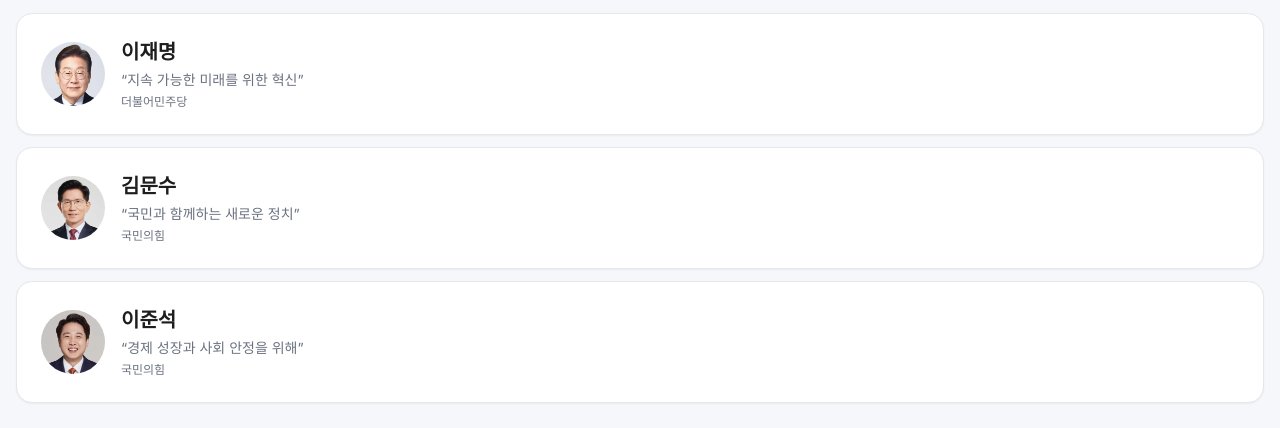
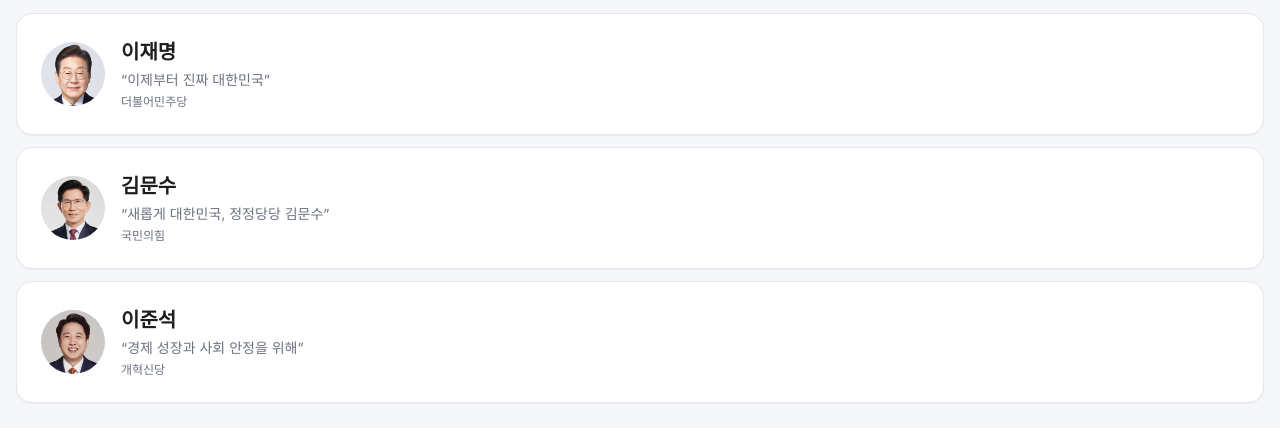
Before and after one commit to Kwon-Jisu/AlgoVote_Web, a Next.js app: page /chatbot in a window 1280 px wide. Shown: the part 280-708 px from the top of the page. Built offline with nearby package versions, Linux system fonts and the light colour scheme; a web font is replaced by a local one.

Commit message:
data: 후보자 상세정보

```diff
--- a/src/data/candidates.ts
+++ b/src/data/candidates.ts
@@ -38,11 +38,11 @@ export const candidates: Candidate[] = [
     id: 'lee-jaemyung',
     name: '이재명',
     party: '더불어민주당',
-    age: 58,
-    birthplace: '경기도 안양시',
-    education: ['중앙대학교 법학과 졸업'],
-    career: ['제20대 더불어민주당 대선 후보', '전 경기도지사', '전 성남시장'],
-    slogan: '지속 가능한 미래를 위한 혁신',
+    age: 61,
+    birthplace: '경상북도 안동군',
+    education: ['중앙대학교 법학과 학사', '경원대학교 행정학 석사'],
+    career: ['22대 국회의원(인천 계양 을)','6·7대 더불어민주당 대표', '35대 경기도지사', '19·20대 성남시장'],
+    slogan: '이제부터 진짜 대한민국',
     profileImage: '/images/candidates/lee-jaemyung.jpg',
     websiteUrl: 'https://theminjoo.kr/main/sub/news/list.php?brd=254',
   },
@@ -50,22 +50,22 @@ export const candidates: Candidate[] = [
     id: 'kim-moonsoo',
     name: '김문수',
     party: '국민의힘',
-    age: 67,
-    birthplace: '경상남도 창녕군',
-    education: ['서울대학교 법학과 졸업'],
-    career: ['제20대 국민의힘 대선 경선 후보', '전 자유한국당 대표', '전 경상남도지사'],
-    slogan: '국민과 함께하는 새로운 정치',
+    age: 73,
+    birthplace: '경상북도 영천군',
+    education: ['서울대학교 경영학 학사'],
+    career: ['10대 고용노동부장관', '13대 경제사회노동위워회 위원장', '32·33대 경기도지사'],
+    slogan: '새롭게 대한민국, 정정당당 김문수',
     profileImage: '/images/candidates/kim-moonsoo.jpg',
     websiteUrl: 'https://2025victory.kr/sub/?h_page=promise',
   },
   {
     id: 'lee-junseok',
     name: '이준석',
-    party: '국민의힘',
-    age: 36,
-    birthplace: '서울특별시',
-    education: ['서울대학교 컴퓨터공학과 졸업'],
-    career: ['제20대 국민의힘 대표', '전 미래통합당 최고위원', '전 한국미래연합 공동대표'],
+    party: '개혁신당',
+    age: 40,
+    birthplace: '대구광역시 중구',
+    education: ['하버드 대학교 컴퓨터과학·경제학 학사'],
+    career: ['22대 국회의원(경기 화성 을)', '초대 개혁신당 대표','초대 국민의힘 대표'],
     slogan: '경제 성장과 사회 안정을 위해',
     profileImage: '/images/candidates/lee-junseok.jpg',
     websiteUrl: 'https://www.reformparty.kr/policy',
```
